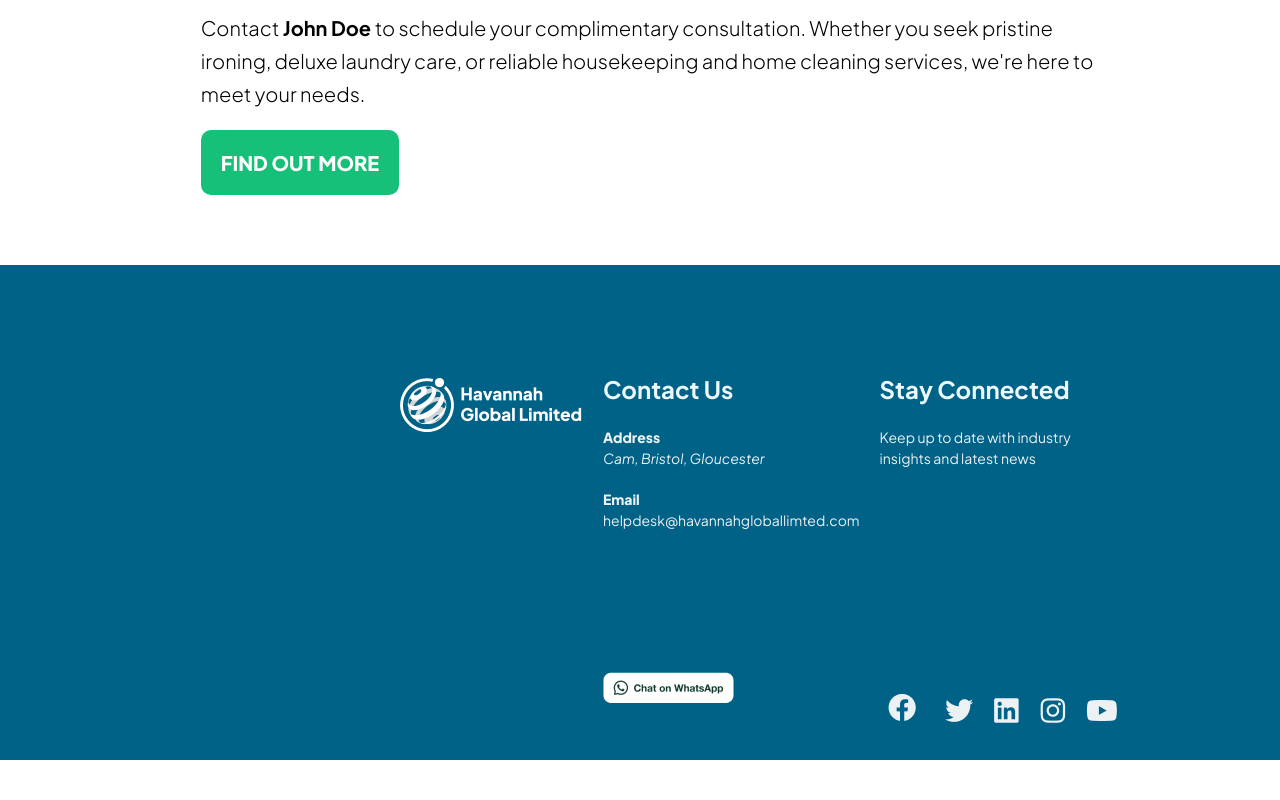
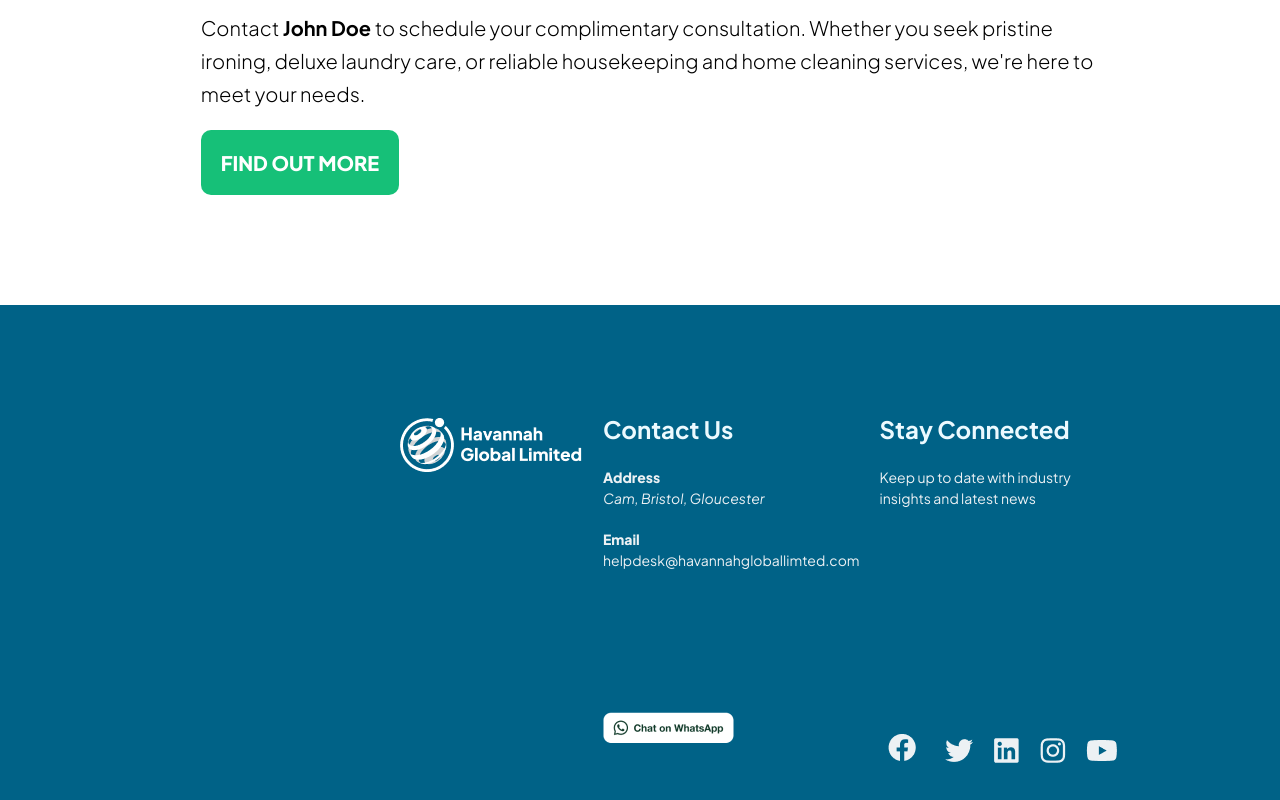
Before and after one commit to SeunSarumi/Havannah-Landing, a React (Vite) app: page /cleaningservices in a window 1280 px wide. Shown: the part 3970-4770 px from the top of the page. Before the commit the page ends 4730 px from the top, so only its background shows below. Built offline with nearby package versions, Linux system fonts and the light colour scheme.

Commit message:
footer center fix

```diff
--- a/src/components/Footer.jsx
+++ b/src/components/Footer.jsx
@@ -3,6 +3,7 @@ import styles from "./Footer.module.css";
 function Footer() {
   return (
     <footer className={styles.footerSection}>
+      <div className={styles.footerContainer}>
         {/* logo container */}
         <figure className={styles.footerLogoContainer}>
           <img src="/images/footer-logo.png" alt="" />
@@ -65,6 +66,7 @@ function Footer() {
             </a>
           </div>
         </div>
+      </div>
     </footer>
   );
 }
--- a/src/components/Footer.module.css
+++ b/src/components/Footer.module.css
@@ -1,9 +1,17 @@
 .footerSection {
   height: 49.5rem;
   background-color: rgba(0, 98, 135, 1);
+  /* display: flex;
+  gap: 2rem; */
+  padding: 11rem 40rem;
+  margin-top: 4rem;
+}
+
+.footerContainer {
+  max-width: 156rem;
+  margin: 0 auto;
   display: flex;
   gap: 2rem;
-  padding: 11rem 40rem;
 }
 
 .footerContainer {
```
Lines whose indentation alone changed are shown as unchanged.
